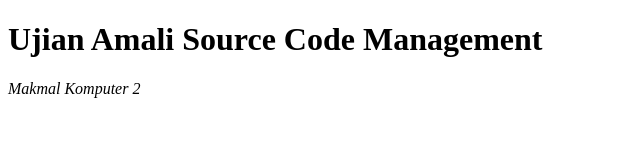
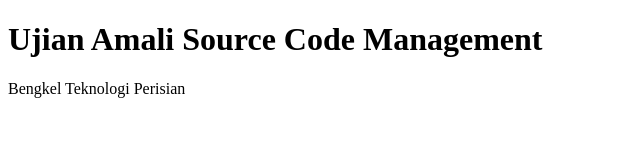
Before and after one commit to syierahz/ujianscm, a plain HTML site: page amali.html in a window 1280 px wide. Shown: the full height of the page, 0-640 px from the left. Drawn offline with Linux system fonts and the light colour scheme.

Commit message:
Mengubah ayat (kali 3) di fail amali.html

```diff
--- a/amali.html
+++ b/amali.html
@@ -9,7 +9,7 @@
 <body>
     <h1>Ujian Amali Source Code Management</h1>
 
-    <p><i>Makmal Komputer 2</i></p>
+    <p>Bengkel Teknologi Perisian</p>
 
 </body>
 </html>
```
